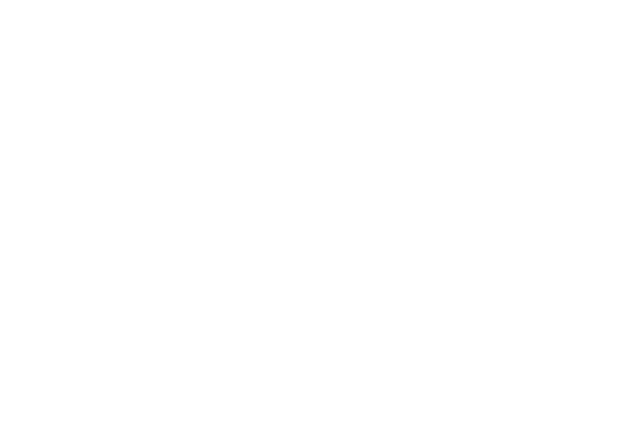
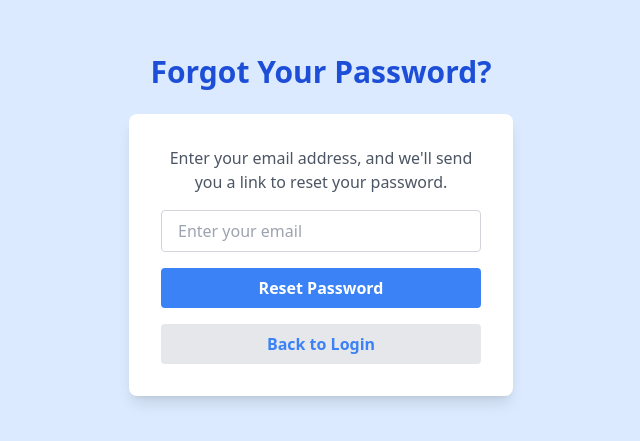
Before and after one commit to Damian5314/Calendify, a React (Vite) app in the folder Frontend/: page /forgot-password in a window 1280 px wide. Before the commit this address had no page. Shown: the part 175-616 px from the top of the page, without its empty margins (319-959 px from the left). Built offline with nearby package versions, Linux system fonts and the light colour scheme; the HTML template or start-up script is replaced by a standard one.

Commit message:
forgot password frontend
Made a link for the loginpage if you forgot your password and a page that you get redirected to

```diff
--- a/Frontend/src/App.tsx
+++ b/Frontend/src/App.tsx
@@ -5,6 +5,7 @@
 import RegisterPage from "./components/RegisterPage";
 import AdminDashboard from "./components/AdminDashboard";
 import UserDashboard from "./components/UserDashboard";
+import ForgotPassword from "./components/ForgotPassword";
 
 const App: React.FC = () => {
   return (
@@ -12,6 +13,7 @@
       <Routes>
         <Route path="/" element={<MainDashboard />} />
         <Route path="/login" element={<LoginPage />} />
+        <Route path="/forgot-password" element={<ForgotPassword />} />
         <Route path="/register" element={<RegisterPage />} />
         <Route path="/admin-dashboard" element={<AdminDashboard />} />
         <Route path="/user-dashboard" element={<UserDashboard />} />
--- /dev/null
+++ b/Frontend/src/components/ForgotPassword.tsx
@@ -0,0 +1,76 @@
+import React, { useState } from "react";
+import axios from "axios";
+
+const ForgotPassword: React.FC = () => {
+  const [email, setEmail] = useState(""); // State for email input
+  const [message, setMessage] = useState(""); // State for success/error messages
+  const [errorMessage, setErrorMessage] = useState(""); // State for error messages
+
+  const handlePasswordReset = async () => {
+    if (!email) {
+      setErrorMessage("Please enter your email.");
+      return;
+    }
+
+    try {
+      // Make API request to trigger password reset
+      const response = await axios.post(
+        "http://localhost:5097/api/v1/auth/forgot-password",
+        { email }
+      );
+
+      // Display success message if request was successful
+      setMessage(
+        "If the email exists in our system, you will receive a password reset link."
+      );
+      setErrorMessage("");
+    } catch (error) {
+      console.error("Error sending password reset email:", error);
+      setErrorMessage("An error occurred. Please try again.");
+    }
+  };
+
+  return (
+    <div className="flex flex-col items-center justify-center h-screen bg-blue-100">
+      <h1 className="text-3xl font-bold mb-6 text-blue-700">
+        Forgot Your Password?
+      </h1>
+
+      <div className="bg-white shadow-lg rounded-lg p-8 w-96">
+        <p className="text-gray-600 mb-4 text-center">
+          Enter your email address, and we'll send you a link to reset your
+          password.
+        </p>
+
+        <input
+          type="email"
+          value={email}
+          onChange={(e) => setEmail(e.target.value)}
+          placeholder="Enter your email"
+          className="mb-4 w-full px-4 py-2 border border-gray-300 rounded focus:outline-none focus:ring focus:ring-blue-300"
+        />
+
+        {message && <p className="text-green-500 text-center mb-4">{message}</p>}
+        {errorMessage && (
+          <p className="text-red-500 text-center mb-4">{errorMessage}</p>
+        )}
+
+        <button
+          onClick={handlePasswordReset}
+          className="bg-blue-500 text-white w-full py-2 rounded font-semibold hover:bg-blue-600 transition duration-200"
+        >
+          Reset Password
+        </button>
+
+        <button
+          onClick={() => (window.location.href = "/login")}
+          className="mt-4 bg-gray-200 text-blue-500 w-full py-2 rounded font-semibold hover:bg-gray-300 transition duration-200"
+        >
+          Back to Login
+        </button>
+      </div>
+    </div>
+  );
+};
+
+export default ForgotPassword;
--- a/Frontend/src/components/LoginPage.tsx
+++ b/Frontend/src/components/LoginPage.tsx
@@ -46,6 +46,10 @@
     window.location.href = "/register"; // Redirect to the Register page
   };
 
+  const handleForgotPassword = () => {
+    window.location.href = "/forgot-password"; // Redirect to Forgot Password page
+  };
+
 
   return (
     <div className="flex flex-col items-center justify-center h-screen bg-blue-100">
@@ -72,6 +76,16 @@
           className="mb-4 w-full px-4 py-2 border border-gray-300 rounded focus:outline-none focus:ring focus:ring-blue-300"
         />
 
+        {/* Forgot Password Link */}
+        <div className="text-left mb-4">
+          <button
+            onClick={handleForgotPassword}
+            className="text-blue-500 text-sm hover:underline"
+          >
+            Forgot Password?
+          </button>
+        </div>
+
         {errorMessage && (
           <p className="text-red-500 text-center mb-4">{errorMessage}</p>
         )}
```
